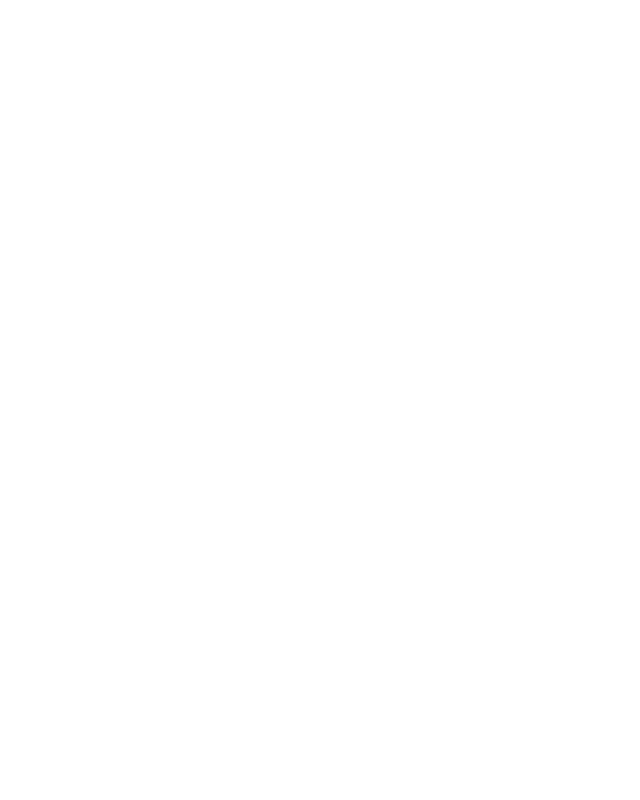
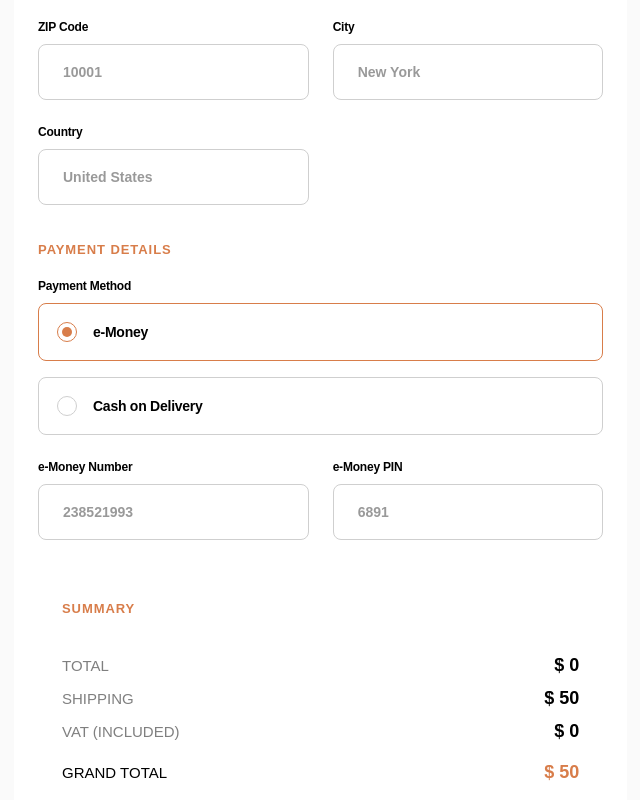
Before and after one commit to OPOKUSIAWEUGENE/audiopile, a Vue app: page /checkout in a window 1280 px wide. Before the commit this address had no page. Shown: the part 700-1500 px from the top of the page, without its empty margins (151-791 px from the left). Before the commit the page ends 800 px from the top, so only its background shows below. Built offline with nearby package versions, Linux system fonts and the light colour scheme.

Commit message:
add the checkout page

```diff
--- a/src/router/index.js
+++ b/src/router/index.js
@@ -6,6 +6,7 @@ import About from '../views/AboutPage.vue';
 import Dashboard from '../views/DashboardPage.vue';
 import ProductsPage from '../views/ProductsPage.vue';
 import ProductDetail from '../views/ProductDetailPage.vue';
+import Checkout from '../views/CheckoutPage.vue';
 
 const routes = [
   {
@@ -39,6 +40,12 @@ const routes = [
     meta: { requiresAuth: true },
   },
   {
+    path: '/checkout',
+    name: 'Checkout',
+    component: Checkout,
+    meta: { requiresAuth: false },
+  },
+  {
     path: '/:pathMatch(.*)*',
     name: 'NotFound',
     component: () => import('../views/NotFoundPage.vue'), // Lazy load fallback
--- a/src/views/CheckoutPage.vue
+++ b/src/views/CheckoutPage.vue
@@ -72,6 +72,12 @@
                 <input type="password" id="eMoneyPin" v-model="formData.eMoneyPin" placeholder="6891" required>
               </div>
             </template>
+            <template v-else>
+              <div class="cash-on-delivery">
+                <img src="@/assets/checkout/icon-cash-on-delivery.svg" alt="Cash on Delivery" />
+                <p>The 'Cash on Delivery' option enables you to pay in cash when our delivery courier arrives at your residence. Just make sure your address is correct so that your order will not be cancelled.</p>
+              </div>
+            </template>
           </div>
         </section>
 
@@ -80,7 +86,7 @@
           <div class="cart-items">
             <div v-for="item in cartStore.items" :key="item.id" class="cart-item">
               <div class="item-image">
-                <img :src="require(`@/${item.image}`)" :alt="item.name" />
+                <img :src="getImageUrl(item.image)" :alt="item.name" />
               </div>
               <div class="item-details">
                 <h3>{{ item.name.split(' ').slice(0, -1).join(' ') }}</h3>
@@ -93,7 +99,7 @@
           <div class="summary-totals">
             <div class="summary-row">
               <span>TOTAL</span>
-              <span class="amount">$ {{ cartStore.totalPrice.toLocaleString() }}</span>
+              <span class="amount">$ {{ cartStore.total?.toLocaleString() || '0' }}</span>
             </div>
             <div class="summary-row">
               <span>SHIPPING</span>
@@ -101,11 +107,11 @@
             </div>
             <div class="summary-row">
               <span>VAT (INCLUDED)</span>
-              <span class="amount">$ {{ (cartStore.totalPrice * 0.2).toLocaleString() }}</span>
+              <span class="amount">$ {{ ((cartStore.total || 0) * 0.2).toLocaleString() }}</span>
             </div>
             <div class="summary-row grand-total">
               <span>GRAND TOTAL</span>
-              <span class="amount">$ {{ (cartStore.totalPrice + 50).toLocaleString() }}</span>
+              <span class="amount">$ {{ ((cartStore.total || 0) + 50).toLocaleString() }}</span>
             </div>
           </div>
 
@@ -138,9 +144,9 @@
         <small>Copyright 2021. All Rights Reserved</small>
       </template>
       <template #socials>
-        <a href="#"><img src="/facebook-icon.png" alt="Facebook" /></a>
-        <a href="#"><img src="/twitter-icon.png" alt="Twitter" /></a>
-        <a href="#"><img src="/instagram-icon.png" alt="Instagram" /></a>
+        <a href="#"><img src="@/assets/shared/desktop/icon-facebook.svg" alt="Facebook" /></a>
+        <a href="#"><img src="@/assets/shared/desktop/icon-twitter.svg" alt="Twitter" /></a>
+        <a href="#"><img src="@/assets/shared/desktop/icon-instagram.svg" alt="Instagram" /></a>
       </template>
     </FooterSection>
 </template>
@@ -178,11 +184,16 @@ export default {
       showConfirmation.value = true
     }
 
+    const getImageUrl = (path) => {
+      return new URL(`../assets/${path}`, import.meta.url).href
+    }
+
     return {
       cartStore,
       formData,
       showConfirmation,
-      handleSubmit
+      handleSubmit,
+      getImageUrl
     }
   }
 }
@@ -191,7 +202,7 @@ export default {
 <style scoped>
 .checkout-page {
   background-color: #FAFAFA;
-  padding: 90px 24px 24px;
+  padding: 16px 24px 97px;
   min-height: 100vh;
 }
 
@@ -222,6 +233,8 @@ h1 {
   letter-spacing: 1px;
   text-transform: uppercase;
   margin-bottom: 32px;
+  color: #000000;
+  font-weight: 700;
 }
 
 .checkout-form {
@@ -231,13 +244,22 @@ h1 {
   margin-bottom: 32px;
 }
 
+section {
+  margin-bottom: 32px;
+}
+
+section:last-child {
+  margin-bottom: 0;
+}
+
 h2 {
   color: #D87D4A;
   font-size: 13px;
   line-height: 25px;
-  letter-spacing: 1px;
+  letter-spacing: 0.93px;
   text-transform: uppercase;
   margin-bottom: 16px;
+  font-weight: 700;
 }
 
 .form-grid {
@@ -260,6 +282,7 @@ label {
   font-weight: 700;
   line-height: 16px;
   letter-spacing: -0.21px;
+  color: #000000;
 }
 
 input[type="text"],
@@ -272,6 +295,14 @@ input[type="password"] {
   border-radius: 8px;
   font-size: 14px;
   font-weight: 700;
+  color: #000000;
+}
+
+input[type="text"]::placeholder,
+input[type="email"]::placeholder,
+input[type="tel"]::placeholder,
+input[type="password"]::placeholder {
+  color: rgba(0, 0, 0, 0.4);
 }
 
 input[type="text"]:focus,
@@ -296,10 +327,40 @@ input[type="password"]:focus {
   border: 1px solid #CFCFCF;
   border-radius: 8px;
   cursor: pointer;
+  font-weight: 700;
+  font-size: 14px;
+  line-height: 19px;
+  letter-spacing: -0.25px;
+}
+
+.radio-label:has(input:checked) {
+  border-color: #D87D4A;
 }
 
 .radio-label input[type="radio"] {
+  appearance: none;
+  width: 20px;
+  height: 20px;
+  border: 1px solid #CFCFCF;
+  border-radius: 50%;
   margin: 0;
+  position: relative;
+}
+
+.radio-label input[type="radio"]:checked {
+  border-color: #D87D4A;
+}
+
+.radio-label input[type="radio"]:checked::after {
+  content: '';
+  position: absolute;
+  width: 10px;
+  height: 10px;
+  background: #D87D4A;
+  border-radius: 50%;
+  top: 50%;
+  left: 50%;
+  transform: translate(-50%, -50%);
 }
 
 .summary {
@@ -318,6 +379,10 @@ input[type="password"]:focus {
   gap: 16px;
   align-items: center;
   margin-bottom: 24px;
+}
+
+.cart-item:last-child {
+  margin-bottom: 0;
 }
 
 .item-image {
@@ -367,10 +432,15 @@ input[type="password"]:focus {
   margin-bottom: 8px;
 }
 
+.summary-row:last-child {
+  margin-bottom: 0;
+}
+
 .summary-row span:first-child {
   font-size: 15px;
   line-height: 25px;
   color: rgba(0, 0, 0, 0.5);
+  text-transform: uppercase;
 }
 
 .amount {
@@ -385,6 +455,7 @@ input[type="password"]:focus {
 
 .grand-total span:first-child {
   text-transform: uppercase;
+  color: #000000;
 }
 
 .grand-total .amount {
@@ -410,19 +481,52 @@ input[type="password"]:focus {
   background: #FBAF85;
 }
 
+.cash-on-delivery {
+  grid-column: 1 / -1;
+  display: flex;
+  gap: 32px;
+  align-items: center;
+  margin-top: 8px;
+}
+
+.cash-on-delivery img {
+  width: 48px;
+  height: 48px;
+  object-fit: contain;
+}
+
+.cash-on-delivery p {
+  font-size: 15px;
+  line-height: 25px;
+  color: rgba(0, 0, 0, 0.5);
+  margin: 0;
+}
+
+@media (max-width: 767px) {
+  .cash-on-delivery {
+    flex-direction: column;
+    gap: 24px;
+    text-align: center;
+  }
+}
+
 @media (min-width: 768px) {
   .checkout-page {
-    padding-top: 120px;
+    padding: 48px 40px 116px;
   }
 
   .form-grid {
     grid-template-columns: repeat(2, 1fr);
   }
+
+  .payment-method {
+    grid-column: 1 / -1;
+  }
 }
 
 @media (min-width: 1110px) {
   .checkout-page {
-    padding-top: 160px;
+    padding: 79px 165px 141px;
   }
 
   .container {
```
